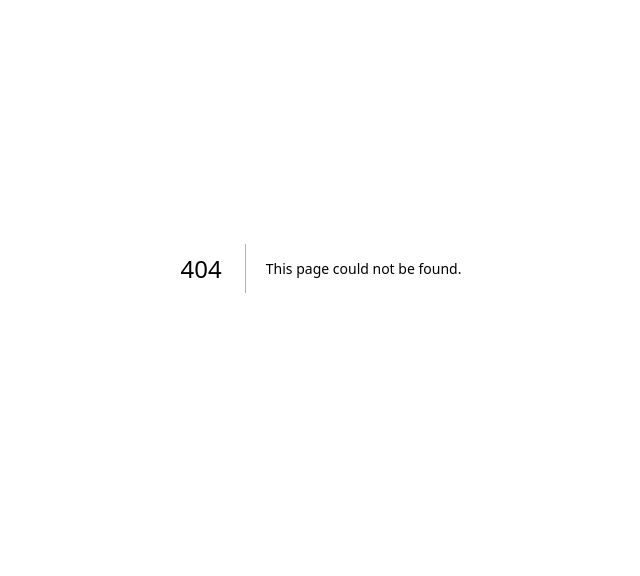
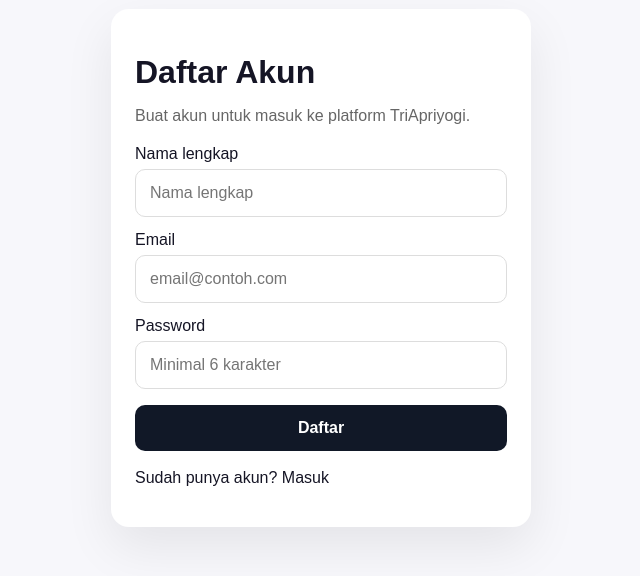
Before and after one commit to Bahari-Hasibuan/blogtriapriyogi-platform, a Next.js app in the folder blogtriapriyogi-app/: page /signup in a window 1280 px wide. Before the commit this address had no page. Shown: the part 132-708 px from the top of the page, without its empty margins (319-959 px from the left). Built offline with nearby package versions, Linux system fonts and the light colour scheme; no server answers.

Commit message:
Add Supabase login and signup pages

```diff
--- /dev/null
+++ b/blogtriapriyogi-app/app/signup/page.tsx
@@ -0,0 +1,147 @@
+"use client";
+
+import { useState } from "react";
+import Link from "next/link";
+import { useRouter } from "next/navigation";
+import { supabase } from "../../lib/supabase";
+
+export default function SignupPage() {
+  const router = useRouter();
+
+  const [fullName, setFullName] = useState("");
+  const [email, setEmail] = useState("");
+  const [password, setPassword] = useState("");
+
+  const [loading, setLoading] = useState(false);
+  const [message, setMessage] = useState("");
+
+  async function handleSignup(e: React.FormEvent<HTMLFormElement>) {
+    e.preventDefault();
+
+    setLoading(true);
+    setMessage("");
+
+    const { error } = await supabase.auth.signUp({
+      email,
+      password,
+      options: {
+        data: {
+          full_name: fullName,
+        },
+      },
+    });
+
+    setLoading(false);
+
+    if (error) {
+      setMessage(error.message);
+      return;
+    }
+
+    setMessage("Akun berhasil dibuat. Silakan masuk.");
+    router.push("/login");
+  }
+
+  return (
+    <main
+      style={{
+        minHeight: "100vh",
+        padding: 24,
+        display: "grid",
+        placeItems: "center",
+        background: "#f7f7fb",
+      }}
+    >
+      <form
+        onSubmit={handleSignup}
+        style={{
+          width: "100%",
+          maxWidth: 420,
+          background: "white",
+          padding: 24,
+          borderRadius: 18,
+          boxShadow: "0 20px 50px rgba(0,0,0,0.08)",
+        }}
+      >
+        <h1 style={{ marginBottom: 8 }}>Daftar Akun</h1>
+
+        <p style={{ marginBottom: 20, color: "#666" }}>
+          Buat akun untuk masuk ke platform TriApriyogi.
+        </p>
+
+        <label>Nama lengkap</label>
+        <input
+          value={fullName}
+          onChange={(e) => setFullName(e.target.value)}
+          placeholder="Nama lengkap"
+          required
+          style={{
+            width: "100%",
+            padding: 14,
+            marginTop: 6,
+            marginBottom: 14,
+            borderRadius: 10,
+            border: "1px solid #ddd",
+          }}
+        />
+
+        <label>Email</label>
+        <input
+          value={email}
+          onChange={(e) => setEmail(e.target.value)}
+          placeholder="email@contoh.com"
+          type="email"
+          required
+          style={{
+            width: "100%",
+            padding: 14,
+            marginTop: 6,
+            marginBottom: 14,
+            borderRadius: 10,
+            border: "1px solid #ddd",
+          }}
+        />
+
+        <label>Password</label>
+        <input
+          value={password}
+          onChange={(e) => setPassword(e.target.value)}
+          placeholder="Minimal 6 karakter"
+          type="password"
+          required
+          minLength={6}
+          style={{
+            width: "100%",
+            padding: 14,
+            marginTop: 6,
+            marginBottom: 16,
+            borderRadius: 10,
+            border: "1px solid #ddd",
+          }}
+        />
+
+        <button
+          type="submit"
+          disabled={loading}
+          style={{
+            width: "100%",
+            padding: 14,
+            border: "0",
+            borderRadius: 10,
+            background: "#111827",
+            color: "white",
+            fontWeight: 700,
+          }}
+        >
+          {loading ? "Mendaftarkan..." : "Daftar"}
+        </button>
+
+        {message && <p style={{ marginTop: 14, color: "#444" }}>{message}</p>}
+
+        <p style={{ marginTop: 18 }}>
+          Sudah punya akun? <Link href="/login">Masuk</Link>
+        </p>
+      </form>
+    </main>
+  );
+}
```
